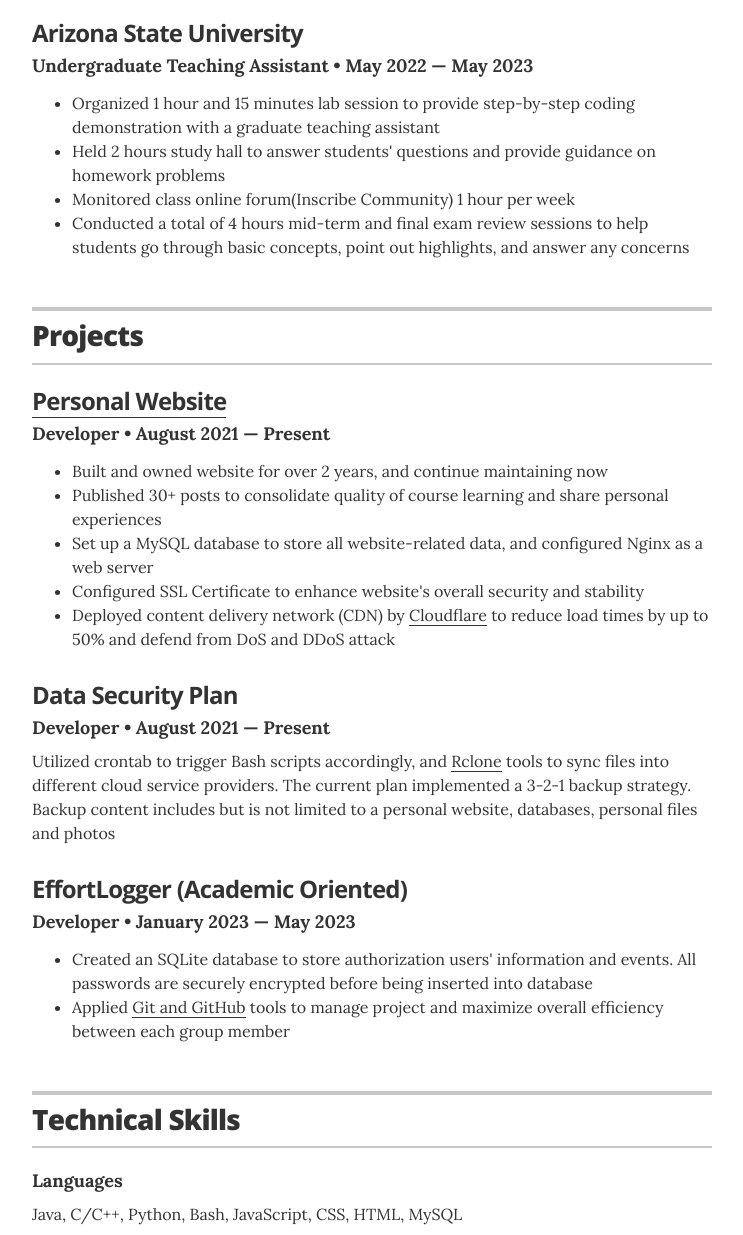
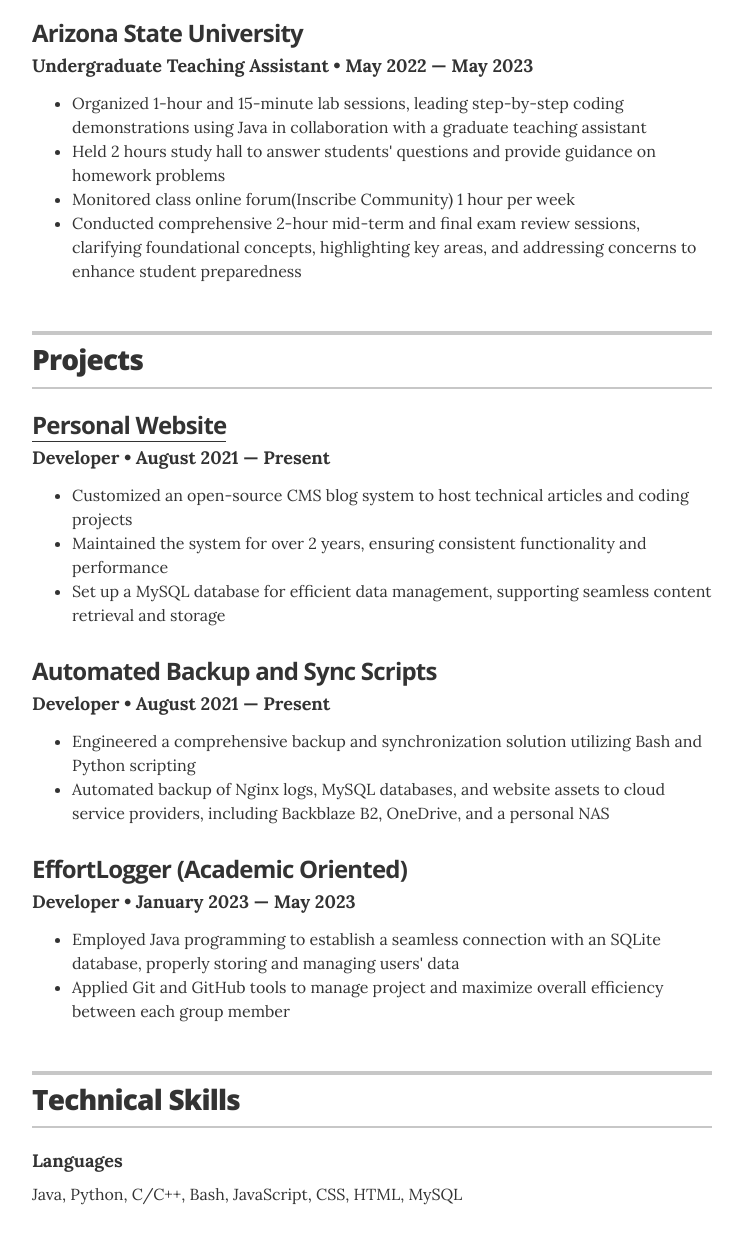
Before and after one commit to NianwenDan/NianwenDan.github.io, a plain HTML site: page index.html in a window 1280 px wide. Shown: the part 591-1826 px from the top of the page, without its empty margins (268-1011 px from the left). Drawn offline with nearby package versions, Linux system fonts and the light colour scheme.

Commit message:
update resume

```diff
--- a/index.html
+++ b/index.html
@@ -196,7 +196,7 @@
         <div class="resume-item" itemscope itemprop="worksFor" itemtype="http://schema.org/Organization">
           <h3 class="resume-item-title" itemprop="name">Arizona State University</h3>
           <h4 class="resume-item-details" itemprop="description">Undergraduate Teaching Assistant &bull; May 2022 &mdash; May 2023</h4>
-          <p class="resume-item-copy"><ul class="resume-item-list"><li>Organized 1 hour and 15 minutes lab session to provide step-by-step coding demonstration with a graduate teaching assistant</li><li>Held 2 hours study hall to answer students' questions and provide guidance on homework problems</li><li>Monitored class online forum(Inscribe Community) 1 hour per week</li><li>Conducted a total of 4 hours mid-term and final exam review sessions to help students go through basic concepts, point out highlights, and answer any concerns</li></ul></p>
+          <p class="resume-item-copy"><ul class="resume-item-list"><li>Organized 1-hour and 15-minute lab sessions, leading step-by-step coding demonstrations using Java in collaboration with a graduate teaching assistant</li><li>Held 2 hours study hall to answer students' questions and provide guidance on homework problems</li><li>Monitored class online forum(Inscribe Community) 1 hour per week</li><li>Conducted comprehensive 2-hour mid-term and final exam review sessions, clarifying foundational concepts, highlighting key areas, and addressing concerns to enhance student preparedness</li></ul></p>
         </div><!-- end of resume-item -->
 
 
@@ -216,21 +216,21 @@
           <meta itemprop="creator" content="Nianwen Dan" itemtype="http://schema.org/Person" />
           <h3 class="resume-item-title" itemprop="name"><a href="https://en.nwdan.com"  target="_blank" itemprop="url">Personal Website</a></h3>
           <h4 class="resume-item-details" itemprop="description">Developer  &bull; August 2021 &mdash; Present</h4>
-          <p class="resume-item-copy"><ul class="resume-item-list"><li>Built and owned website for over 2 years, and continue maintaining now</li><li>Published 30+ posts to consolidate quality of course learning and share personal experiences</li><li>Set up a MySQL database to store all website-related data, and configured Nginx as a web server</li><li>Configured SSL Certificate to enhance website's overall security and stability</li><li>Deployed content delivery network (CDN) by <a href="https://www.cloudflare.com/" target="_blank">Cloudflare</a> to reduce load times by up to 50% and defend from DoS and DDoS attack</li></ul></p>
+          <p class="resume-item-copy"><ul class="resume-item-list"><li>Customized an open-source CMS blog system to host technical articles and coding projects</li><li>Maintained the system for over 2 years, ensuring consistent functionality and performance</li><li>Set up a MySQL database for efficient data management, supporting seamless content retrieval and storage</li></ul></p>
         </div>
 
         <div class="resume-item" itemscope itemtype="http://schema.org/CreativeWork">
           <meta itemprop="creator" content="Nianwen Dan" itemtype="http://schema.org/Person" />
-          <h3 class="resume-item-title" itemprop="name">Data Security Plan</h3>
+          <h3 class="resume-item-title" itemprop="name">Automated Backup and Sync Scripts</h3>
           <h4 class="resume-item-details" itemprop="description">Developer  &bull; August 2021 &mdash; Present</h4>
-          <p class="resume-item-copy">Utilized crontab to trigger Bash scripts accordingly, and <a href="https://rclone.org/" target="_blank">Rclone</a> tools to sync files into different cloud service providers. The current plan implemented a 3-2-1 backup strategy. Backup content includes but is not limited to a personal website, databases, personal files and photos</p>
+          <p class="resume-item-copy"><ul class="resume-item-list"><li>Engineered a comprehensive backup and synchronization solution utilizing Bash and Python scripting</li><li>Automated backup of Nginx logs, MySQL databases, and website assets to cloud service providers, including Backblaze B2, OneDrive, and a personal NAS</li></ul></p>
         </div>
 
         <div class="resume-item" itemscope itemtype="http://schema.org/CreativeWork">
           <meta itemprop="creator" content="Nianwen Dan" itemtype="http://schema.org/Person" />
           <h3 class="resume-item-title" itemprop="name">EffortLogger (Academic Oriented)</h3>
           <h4 class="resume-item-details" itemprop="description">Developer  &bull; January 2023 &mdash; May 2023</h4>
-          <p class="resume-item-copy"><ul class="resume-item-list"><li>Created an SQLite database to store authorization users' information and events. All passwords are securely encrypted before being inserted into database</li><li>Applied <a href="https://en.nwdan.com/my-learning/git-github-fundamental.html" target="_blank">Git and GitHub</a> tools to manage project and maximize overall efficiency between each group member</li></ul></p>
+          <p class="resume-item-copy"><ul class="resume-item-list"><li>Employed Java programming to establish a seamless connection with an SQLite database, properly storing and managing users' data</li><li>Applied Git and GitHub tools to manage project and maximize overall efficiency between each group member</li></ul></p>
         </div>
 
 
@@ -248,7 +248,7 @@
 
         <div class="resume-item">
           <h4 class="resume-item-details">Languages</h4>
-          <p class="resume-item-copy">Java, C/C++, Python, Bash, JavaScript, CSS, HTML, MySQL</p>
+          <p class="resume-item-copy">Java, Python, C/C++, Bash, JavaScript, CSS, HTML, MySQL</p>
         </div>
 
         <div class="resume-item">
```
